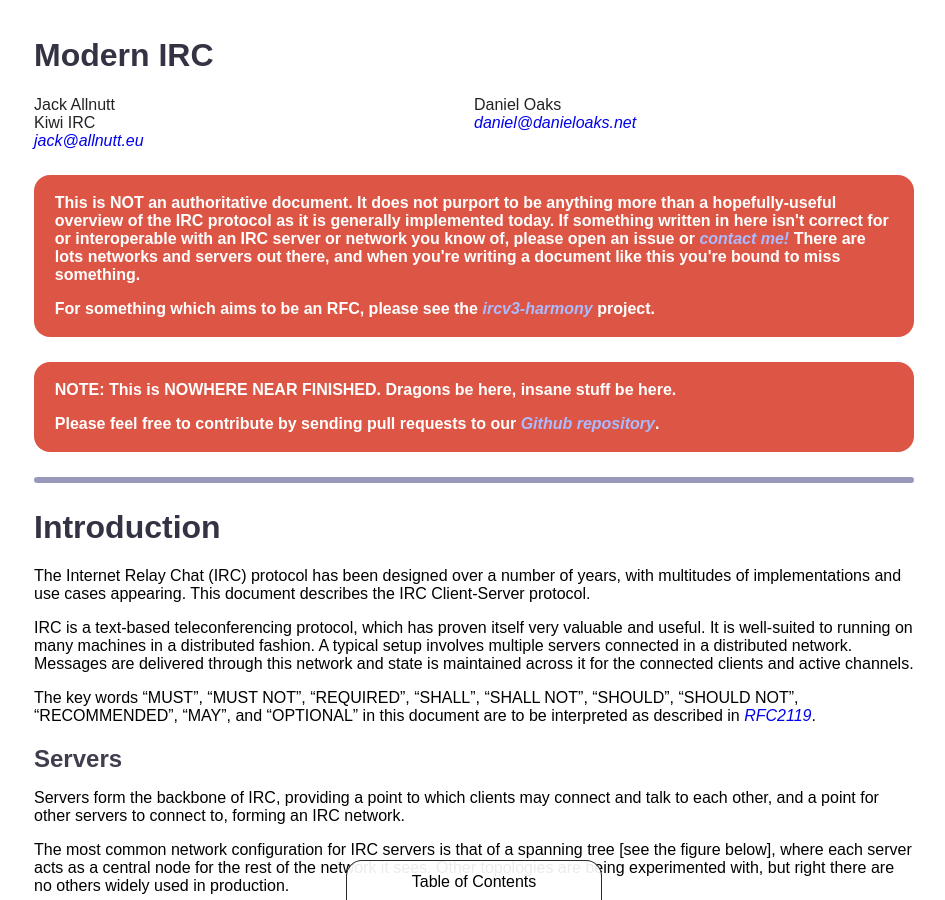
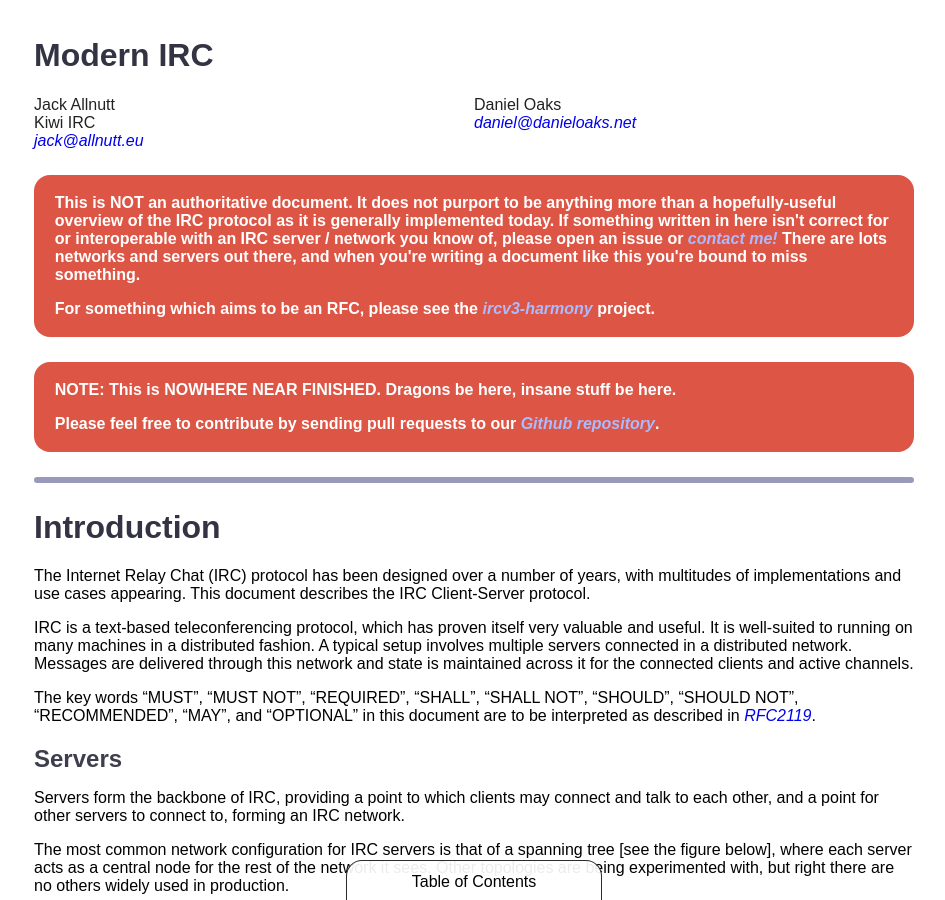
Before and after one commit to ircdocs/modern-irc, a Jekyll site: the page built from index.md, in a window 1280 px wide and 900 px high. Shown: the whole window, without its empty margins (166-1111 px from the left). Built offline with Jekyll 4.4.1, drawn with Linux system fonts in a browser that asks for light colours.

```diff
--- a/index.md
+++ b/index.md
@@ -14,7 +14,7 @@ copyrights:
 {% include copyrights.html %}
 
 <div class="warning">
-    <p>This is NOT an authoritative document. It does not purport to be anything more than a hopefully-useful overview of the IRC protocol as it is generally implemented today. If something written in here isn't correct for or interoperable with an IRC server or network you know of, please open an issue or <a href="mailto:daniel@danieloaks.net">contact me!</a> There are lots networks and servers out there, and when you're writing a document like this you're bound to miss something.</p>
+    <p>This is NOT an authoritative document. It does not purport to be anything more than a hopefully-useful overview of the IRC protocol as it is generally implemented today. If something written in here isn't correct for or interoperable with an IRC server / network you know of, please open an issue or <a href="mailto:daniel@danieloaks.net">contact me!</a> There are lots networks and servers out there, and when you're writing a document like this you're bound to miss something.</p>
     <p>For something which aims to be an RFC, please see the <a href="https://github.com/kaniini/ircv3-harmony">ircv3-harmony</a> project.</p>
 </div>
 
```
Also changed, not shown: README.md.
